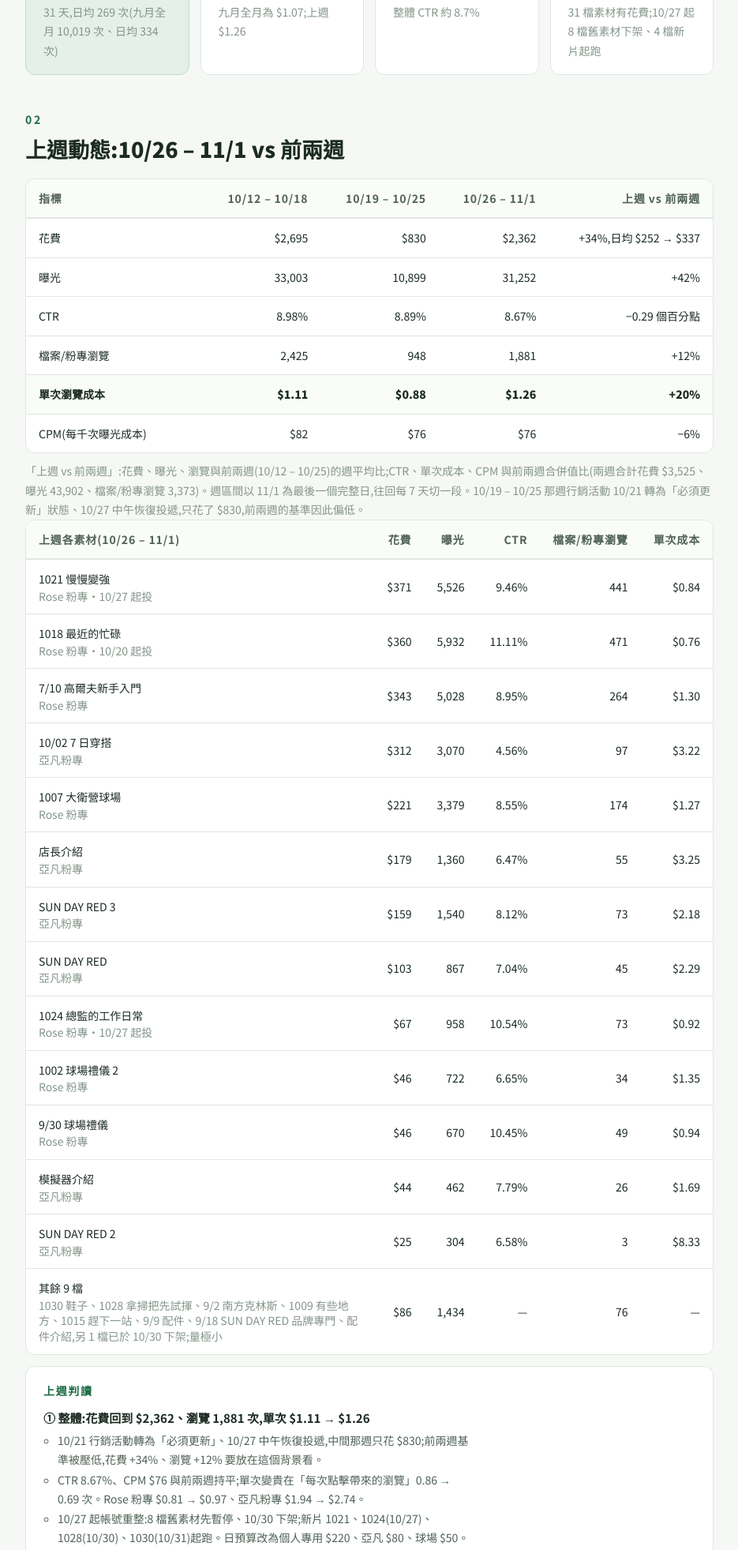
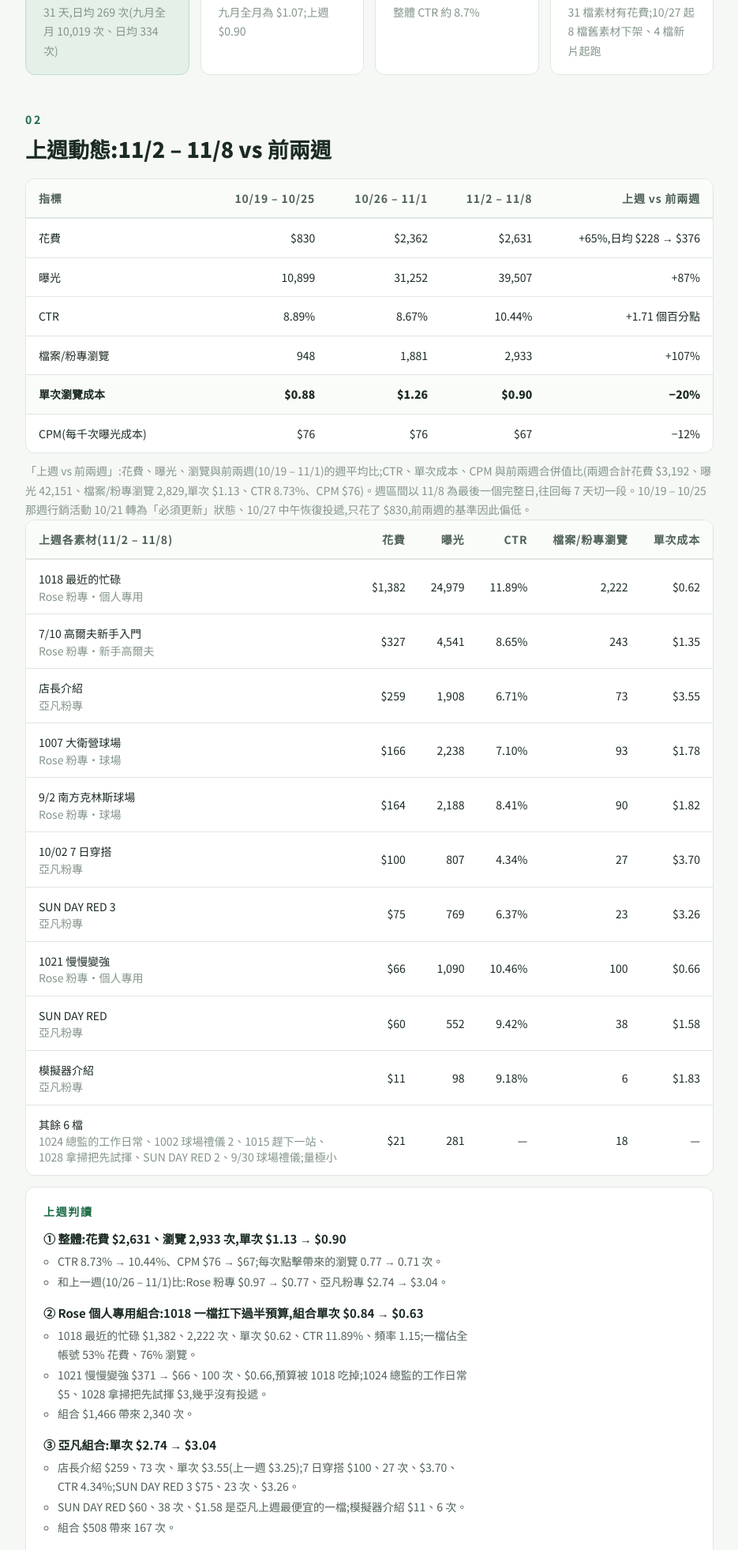
Before and after one commit to OrderDan-Marketing/avantgolf-report, a plain HTML site: page index.html in a window 1280 px wide. Shown: the part 716-2679 px from the top of the page at 79% size, without its empty margins (172-1107 px from the left). Drawn offline with Linux system fonts and the light colour scheme.

Commit message:
上週(11/2-11/8)素材表現更新,統計至 11/08
Co-Authored-By: Claude Opus 5.5 <noreply@anthropic.com>

```diff
--- a/index.html
+++ b/index.html
@@ -198,7 +198,7 @@
     <h1>AVANT GOLF × Rose<br>十月廣告投放成果</h1>
     <div class="head-sub">品牌粉專+Rose 個人帳號 雙軌導流</div>
     <div class="head-meta">
-      <div>統計期間<b>2026/10/01 – 10/31(上週動態至 11/01)</b></div>
+      <div>統計期間<b>2026/10/01 – 10/31(上週動態至 11/08)</b></div>
       <div>投放平台<b>Facebook・Instagram</b></div>
       <div>行銷目標<b>檔案/粉專瀏覽・貼文導流</b></div>
     </div>
@@ -226,7 +226,7 @@
       <div class="kpi">
         <div class="k-label">平均單次瀏覽成本</div>
         <div class="k-num">$1.17</div>
-        <div class="k-sub">九月全月為 $1.07;上週 $1.26</div>
+        <div class="k-sub">九月全月為 $1.07;上週 $0.90</div>
       </div>
       <div class="kpi">
         <div class="k-label">廣告曝光</div>
@@ -243,79 +243,75 @@
 
   <section id="s2">
     <div class="sec-tag">02</div>
-    <h2>上週動態:10/26 – 11/1 vs 前兩週</h2>
+    <h2>上週動態:11/2 – 11/8 vs 前兩週</h2>
     <div class="tbl-wrap">
       <table style="min-width:560px">
         <thead>
-          <tr><th>指標</th><th>10/12 – 10/18</th><th>10/19 – 10/25</th><th>10/26 – 11/1</th><th>上週 vs 前兩週</th></tr>
+          <tr><th>指標</th><th>10/19 – 10/25</th><th>10/26 – 11/1</th><th>11/2 – 11/8</th><th>上週 vs 前兩週</th></tr>
         </thead>
         <tbody>
-          <tr><td>花費</td><td>$2,695</td><td>$830</td><td>$2,362</td><td>+34%,日均 $252 → $337</td></tr>
-          <tr><td>曝光</td><td>33,003</td><td>10,899</td><td>31,252</td><td>+42%</td></tr>
-          <tr><td>CTR</td><td>8.98%</td><td>8.89%</td><td>8.67%</td><td>−0.29 個百分點</td></tr>
-          <tr><td>檔案/粉專瀏覽</td><td>2,425</td><td>948</td><td>1,881</td><td>+12%</td></tr>
-          <tr class="sum"><td>單次瀏覽成本</td><td>$1.11</td><td>$0.88</td><td>$1.26</td><td>+20%</td></tr>
-          <tr><td>CPM(每千次曝光成本)</td><td>$82</td><td>$76</td><td>$76</td><td>−6%</td></tr>
+          <tr><td>花費</td><td>$830</td><td>$2,362</td><td>$2,631</td><td>+65%,日均 $228 → $376</td></tr>
+          <tr><td>曝光</td><td>10,899</td><td>31,252</td><td>39,507</td><td>+87%</td></tr>
+          <tr><td>CTR</td><td>8.89%</td><td>8.67%</td><td>10.44%</td><td>+1.71 個百分點</td></tr>
+          <tr><td>檔案/粉專瀏覽</td><td>948</td><td>1,881</td><td>2,933</td><td>+107%</td></tr>
+          <tr class="sum"><td>單次瀏覽成本</td><td>$0.88</td><td>$1.26</td><td>$0.90</td><td>−20%</td></tr>
+          <tr><td>CPM(每千次曝光成本)</td><td>$76</td><td>$76</td><td>$67</td><td>−12%</td></tr>
         </tbody>
       </table>
     </div>
-    <div class="note">「上週 vs 前兩週」:花費、曝光、瀏覽與前兩週(10/12 – 10/25)的週平均比;CTR、單次成本、CPM 與前兩週合併值比(兩週合計花費 $3,525、曝光 43,902、檔案/粉專瀏覽 3,373)。週區間以 11/1 為最後一個完整日,往回每 7 天切一段。10/19 – 10/25 那週行銷活動 10/21 轉為「必須更新」狀態、10/27 中午恢復投遞,只花了 $830,前兩週的基準因此偏低。</div>
+    <div class="note">「上週 vs 前兩週」:花費、曝光、瀏覽與前兩週(10/19 – 11/1)的週平均比;CTR、單次成本、CPM 與前兩週合併值比(兩週合計花費 $3,192、曝光 42,151、檔案/粉專瀏覽 2,829,單次 $1.13、CTR 8.73%、CPM $76)。週區間以 11/8 為最後一個完整日,往回每 7 天切一段。10/19 – 10/25 那週行銷活動 10/21 轉為「必須更新」狀態、10/27 中午恢復投遞,只花了 $830,前兩週的基準因此偏低。</div>
     <div class="tbl-wrap">
       <table>
         <thead>
-          <tr><th>上週各素材(10/26 – 11/1)</th><th>花費</th><th>曝光</th><th>CTR</th><th>檔案/粉專瀏覽</th><th>單次成本</th></tr>
+          <tr><th>上週各素材(11/2 – 11/8)</th><th>花費</th><th>曝光</th><th>CTR</th><th>檔案/粉專瀏覽</th><th>單次成本</th></tr>
         </thead>
         <tbody>
-          <tr><td>1021 慢慢變強<span class="sub">Rose 粉專・10/27 起投</span></td><td>$371</td><td>5,526</td><td>9.46%</td><td>441</td><td>$0.84</td></tr>
-          <tr><td>1018 最近的忙碌<span class="sub">Rose 粉專・10/20 起投</span></td><td>$360</td><td>5,932</td><td>11.11%</td><td>471</td><td>$0.76</td></tr>
-          <tr><td>7/10 高爾夫新手入門<span class="sub">Rose 粉專</span></td><td>$343</td><td>5,028</td><td>8.95%</td><td>264</td><td>$1.30</td></tr>
-          <tr><td>10/02 7 日穿搭<span class="sub">亞凡粉專</span></td><td>$312</td><td>3,070</td><td>4.56%</td><td>97</td><td>$3.22</td></tr>
-          <tr><td>1007 大衛營球場<span class="sub">Rose 粉專</span></td><td>$221</td><td>3,379</td><td>8.55%</td><td>174</td><td>$1.27</td></tr>
-          <tr><td>店長介紹<span class="sub">亞凡粉專</span></td><td>$179</td><td>1,360</td><td>6.47%</td><td>55</td><td>$3.25</td></tr>
-          <tr><td>SUN DAY RED 3<span class="sub">亞凡粉專</span></td><td>$159</td><td>1,540</td><td>8.12%</td><td>73</td><td>$2.18</td></tr>
-          <tr><td>SUN DAY RED<span class="sub">亞凡粉專</span></td><td>$103</td><td>867</td><td>7.04%</td><td>45</td><td>$2.29</td></tr>
-          <tr><td>1024 總監的工作日常<span class="sub">Rose 粉專・10/27 起投</span></td><td>$67</td><td>958</td><td>10.54%</td><td>73</td><td>$0.92</td></tr>
-          <tr><td>1002 球場禮儀 2<span class="sub">Rose 粉專</span></td><td>$46</td><td>722</td><td>6.65%</td><td>34</td><td>$1.35</td></tr>
-          <tr><td>9/30 球場禮儀<span class="sub">Rose 粉專</span></td><td>$46</td><td>670</td><td>10.45%</td><td>49</td><td>$0.94</td></tr>
-          <tr><td>模擬器介紹<span class="sub">亞凡粉專</span></td><td>$44</td><td>462</td><td>7.79%</td><td>26</td><td>$1.69</td></tr>
-          <tr><td>SUN DAY RED 2<span class="sub">亞凡粉專</span></td><td>$25</td><td>304</td><td>6.58%</td><td>3</td><td>$8.33</td></tr>
-          <tr><td>其餘 9 檔<span class="sub">1030 鞋子、1028 拿掃把先試揮、9/2 南方克林斯、1009 有些地方、1015 趕下一站、9/9 配件、9/18 SUN DAY RED 品牌專門、配件介紹,另 1 檔已於 10/30 下架;量極小</span></td><td>$86</td><td>1,434</td><td>—</td><td>76</td><td>—</td></tr>
+          <tr><td>1018 最近的忙碌<span class="sub">Rose 粉專・個人專用</span></td><td>$1,382</td><td>24,979</td><td>11.89%</td><td>2,222</td><td>$0.62</td></tr>
+          <tr><td>7/10 高爾夫新手入門<span class="sub">Rose 粉專・新手高爾夫</span></td><td>$327</td><td>4,541</td><td>8.65%</td><td>243</td><td>$1.35</td></tr>
+          <tr><td>店長介紹<span class="sub">亞凡粉專</span></td><td>$259</td><td>1,908</td><td>6.71%</td><td>73</td><td>$3.55</td></tr>
+          <tr><td>1007 大衛營球場<span class="sub">Rose 粉專・球場</span></td><td>$166</td><td>2,238</td><td>7.10%</td><td>93</td><td>$1.78</td></tr>
+          <tr><td>9/2 南方克林斯球場<span class="sub">Rose 粉專・球場</span></td><td>$164</td><td>2,188</td><td>8.41%</td><td>90</td><td>$1.82</td></tr>
+          <tr><td>10/02 7 日穿搭<span class="sub">亞凡粉專</span></td><td>$100</td><td>807</td><td>4.34%</td><td>27</td><td>$3.70</td></tr>
+          <tr><td>SUN DAY RED 3<span class="sub">亞凡粉專</span></td><td>$75</td><td>769</td><td>6.37%</td><td>23</td><td>$3.26</td></tr>
+          <tr><td>1021 慢慢變強<span class="sub">Rose 粉專・個人專用</span></td><td>$66</td><td>1,090</td><td>10.46%</td><td>100</td><td>$0.66</td></tr>
+          <tr><td>SUN DAY RED<span class="sub">亞凡粉專</span></td><td>$60</td><td>552</td><td>9.42%</td><td>38</td><td>$1.58</td></tr>
+          <tr><td>模擬器介紹<span class="sub">亞凡粉專</span></td><td>$11</td><td>98</td><td>9.18%</td><td>6</td><td>$1.83</td></tr>
+          <tr><td>其餘 6 檔<span class="sub">1024 總監的工作日常、1002 球場禮儀 2、1015 趕下一站、1028 拿掃把先試揮、SUN DAY RED 2、9/30 球場禮儀;量極小</span></td><td>$21</td><td>281</td><td>—</td><td>18</td><td>—</td></tr>
         </tbody>
       </table>
     </div>
     <div class="read">
       <div class="read-title">上週判讀</div>
       <ol>
-        <li><b>① 整體:花費回到 $2,362、瀏覽 1,881 次,單次 $1.11 → $1.26</b>
+        <li><b>① 整體:花費 $2,631、瀏覽 2,933 次,單次 $1.13 → $0.90</b>
           <ul>
-            <li>10/21 行銷活動轉為「必須更新」、10/27 中午恢復投遞,中間那週只花 $830;前兩週基準被壓低,花費 +34%、瀏覽 +12% 要放在這個背景看。</li>
-            <li>CTR 8.67%、CPM $76 與前兩週持平;單次變貴在「每次點擊帶來的瀏覽」0.86 → 0.69 次。Rose 粉專 $0.81 → $0.97、亞凡粉專 $1.94 → $2.74。</li>
-            <li>10/27 起帳號重整:8 檔舊素材先暫停、10/30 下架;新片 1021、1024(10/27)、1028(10/30)、1030(10/31)起跑。日預算改為個人專用 $220、亞凡 $80、球場 $50。</li>
+            <li>CTR 8.73% → 10.44%、CPM $76 → $67;每次點擊帶來的瀏覽 0.77 → 0.71 次。</li>
+            <li>和上一週(10/26 – 11/1)比:Rose 粉專 $0.97 → $0.77、亞凡粉專 $2.74 → $3.04。</li>
           </ul>
         </li>
-        <li><b>② Rose 個人專用組合:新片接棒,單次 $0.84</b>
+        <li><b>② Rose 個人專用組合:1018 一檔扛下過半預算,組合單次 $0.84 → $0.63</b>
           <ul>
-            <li>1018 最近的忙碌 $360、471 次、單次 $0.76、CTR 11.11%,是上週全帳號最便宜的主力;1021 慢慢變強 $371、441 次、$0.84、CTR 9.46%。</li>
-            <li>1024 總監的工作日常 $67、73 次、$0.92、CTR 10.54%;1028 拿掃把先試揮 10/30 起投,$14 只帶 8 次、CTR 4.18%,起跑兩天還看不出來。</li>
-            <li>組合 $941 帶來 1,117 次,單次 $0.87 → $0.84。</li>
+            <li>1018 最近的忙碌 $1,382、2,222 次、單次 $0.62、CTR 11.89%、頻率 1.15;一檔佔全帳號 53% 花費、76% 瀏覽。</li>
+            <li>1021 慢慢變強 $371 → $66、100 次、$0.66,預算被 1018 吃掉;1024 總監的工作日常 $5、1028 拿掃把先試揮 $3,幾乎沒有投遞。</li>
+            <li>組合 $1,466 帶來 2,340 次。</li>
           </ul>
         </li>
-        <li><b>③ 亞凡組合:單次 $1.94 → $2.74,7 日穿搭與店長介紹都破 $3</b>
+        <li><b>③ 亞凡組合:單次 $2.74 → $3.04</b>
           <ul>
-            <li>7 日穿搭 $312、97 次、單次 $3.22(10/12 那週 $1.86),CTR 掉到 4.56%、頻率 1.35;店長介紹 $179、55 次、$3.25(10/12 那週 $2.43)。</li>
-            <li>SUN DAY RED 3 $159、73 次、$2.18;SUN DAY RED $103、45 次、$2.29;模擬器介紹 $44、26 次、$1.69 是亞凡上週最便宜的一檔。</li>
-            <li>10/30 起亞凡日預算已降到 $80。</li>
+            <li>店長介紹 $259、73 次、單次 $3.55(上一週 $3.25);7 日穿搭 $100、27 次、$3.70、CTR 4.34%;SUN DAY RED 3 $75、23 次、$3.26。</li>
+            <li>SUN DAY RED $60、38 次、$1.58 是亞凡上週最便宜的一檔;模擬器介紹 $11、6 次。</li>
+            <li>組合 $508 帶來 167 次。</li>
           </ul>
         </li>
-        <li><b>④ 球場組合:舊片全數下架,只剩 1007 大衛營,單次 $0.71 → $1.30</b>
+        <li><b>④ 球場組合:單次 $1.30 → $1.80</b>
           <ul>
-            <li>1007 大衛營 $221、174 次、單次 $1.27、CTR 8.55%,10/8 起投以來第一次接到量。</li>
-            <li>舊球場片 10/27 全數下架,這條線只剩大衛營一檔,單次成本翻了一倍。</li>
+            <li>1007 大衛營 $166、93 次、$1.78;9/2 南方克林斯 $164、90 次、$1.82(上一週歸在其餘素材)。</li>
+            <li>組合 $330 帶來 183 次;兩檔目前狀態為「廣告組合已暫停」。</li>
           </ul>
         </li>
-        <li><b>⑤ 7/10 新手入門:$0.99 → $0.82 → $1.30</b>
+        <li><b>⑤ 7/10 新手入門:$1.30 → $1.35</b>
           <ul>
-            <li>$343、264 次;CTR 8.95% 沒掉,每次點擊帶來的瀏覽 0.73 → 0.59 次。1030 鞋子 10/31 起投,$15、14 次、CTR 4.88%。</li>
+            <li>$327、243 次、CTR 8.65%;1030 鞋子上週沒有花費。</li>
           </ul>
         </li>
       </ol>
@@ -494,7 +490,7 @@
 
   <footer>
     <div>Orderdan 簡單營銷 × AVANT GOLF</div>
-    <div>資料來源:Meta 廣告管理員・統計至 2026/11/01(2026/11/02 更新)</div>
+    <div>資料來源:Meta 廣告管理員・統計至 2026/11/08(2026/11/09 更新)</div>
   </footer>
 </div>
 
```
